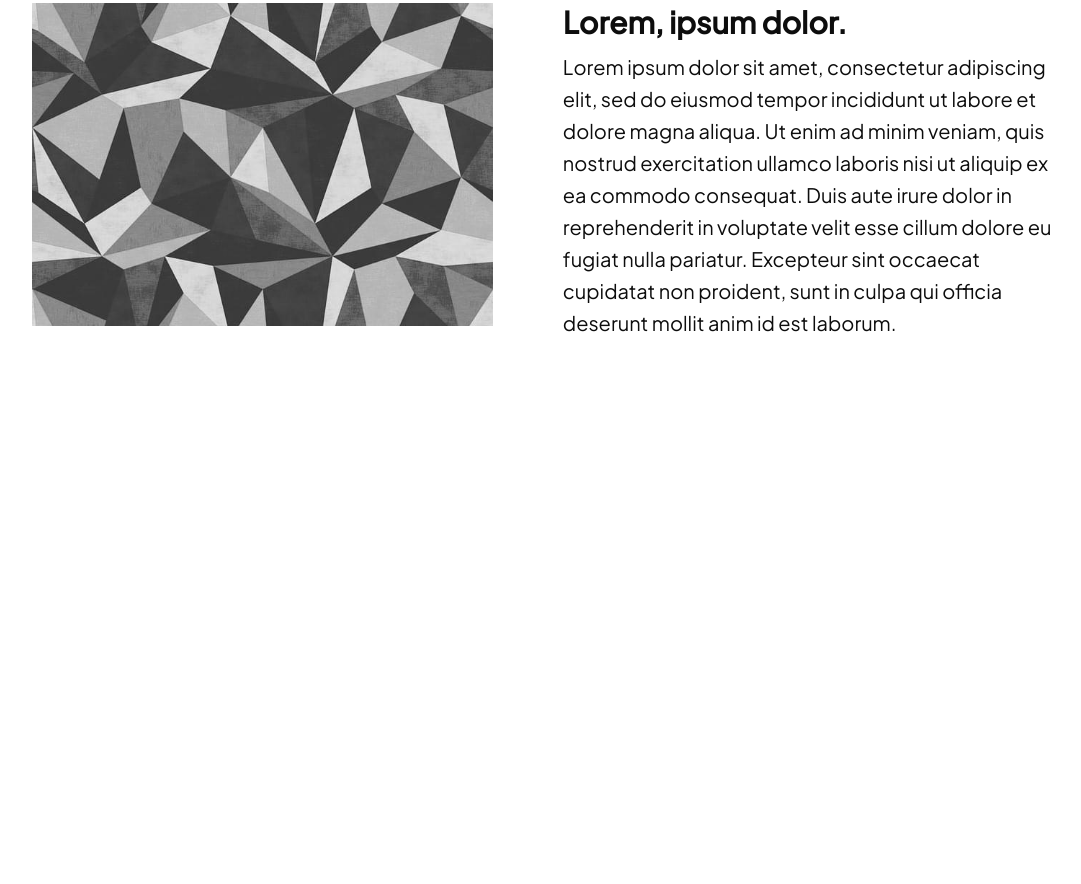
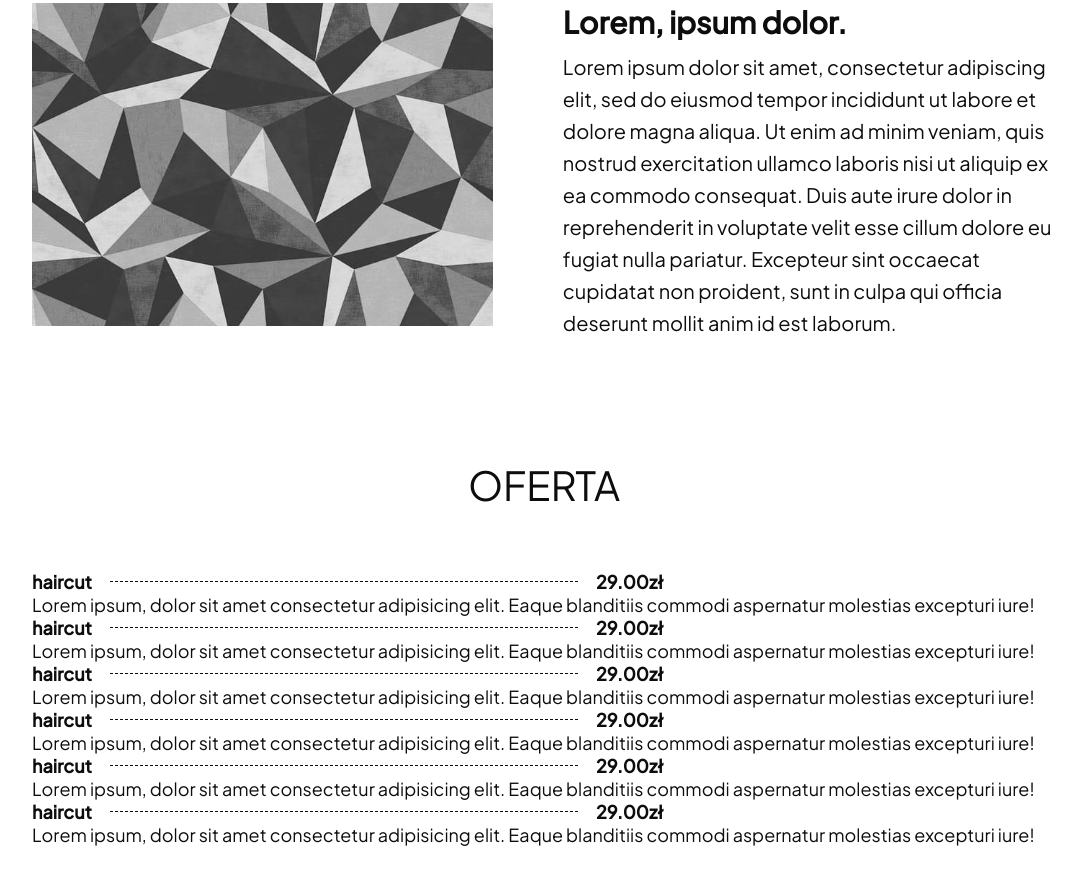
Before and after one commit to kiksonn/szabon, a website: page index.html in a window 1280 px wide. Shown: the part 968-1852 px from the top of the page, without its empty margins (96-1177 px from the left). Drawn offline with Linux system fonts and the light colour scheme.

Commit message:
started offer

```diff
--- a/index.html
+++ b/index.html
@@ -59,7 +59,8 @@
             <img src="./dist/img/header-small.jpg" alt="" class="about-us__img">
             <div class="about-us__box">
                 <h3 class="title-three">Lorem, ipsum dolor.</h3>
-                <p class="about-us__box-text">Lorem ipsum dolor sit amet, consectetur adipiscing elit, sed do eiusmod
+                <p class="about-us__box-text text">Lorem ipsum dolor sit amet, consectetur adipiscing elit, sed do
+                    eiusmod
                     tempor incididunt ut labore
                     et
                     dolore magna aliqua. Ut enim ad minim veniam, quis nostrud exercitation ullamco laboris nisi ut
@@ -72,7 +73,66 @@
         </div>
     </section>
     <section class="section-padding offer" id="offer">
+        <h2 class="title">Oferta</h2>
+        <div class="offer__box wrapper">
+            <ul class="offer__list">
+                <li class="offer__list-item">
+                    <div class="offer__list-item-pricing">
+                        <h4 class="offer__list-item-title-four">haircut</h4>
+                        <span class="offer__list-item-border"></span>
+                        <span class="offer__list-item-price">29.00zł</span>
+                    </div>
+                    <p>Lorem ipsum, dolor sit amet consectetur adipisicing elit. Eaque blanditiis commodi aspernatur
+                        molestias excepturi iure!</p>
+                </li>
+                <li class="offer__list-item">
+                    <div class="offer__list-item-pricing">
+                        <h4 class="offer__list-item-title-four">haircut</h4>
+                        <span class="offer__list-item-border"></span>
+                        <span class="offer__list-item-price">29.00zł</span>
+                    </div>
+                    <p>Lorem ipsum, dolor sit amet consectetur adipisicing elit. Eaque blanditiis commodi aspernatur
+                        molestias excepturi iure!</p>
+                </li>
+                <li class="offer__list-item">
+                    <div class="offer__list-item-pricing">
+                        <h4 class="offer__list-item-title-four">haircut</h4>
+                        <span class="offer__list-item-border"></span>
+                        <span class="offer__list-item-price">29.00zł</span>
+                    </div>
+                    <p>Lorem ipsum, dolor sit amet consectetur adipisicing elit. Eaque blanditiis commodi aspernatur
+                        molestias excepturi iure!</p>
+                </li>
+                <li class="offer__list-item">
+                    <div class="offer__list-item-pricing">
+                        <h4 class="offer__list-item-title-four">haircut</h4>
+                        <span class="offer__list-item-border"></span>
+                        <span class="offer__list-item-price">29.00zł</span>
+                    </div>
+                    <p>Lorem ipsum, dolor sit amet consectetur adipisicing elit. Eaque blanditiis commodi aspernatur
+                        molestias excepturi iure!</p>
+                </li>
+                <li class="offer__list-item">
+                    <div class="offer__list-item-pricing">
+                        <h4 class="offer__list-item-title-four">haircut</h4>
+                        <span class="offer__list-item-border"></span>
+                        <span class="offer__list-item-price">29.00zł</span>
+                    </div>
+                    <p>Lorem ipsum, dolor sit amet consectetur adipisicing elit. Eaque blanditiis commodi aspernatur
+                        molestias excepturi iure!</p>
+                </li>
+                <li class="offer__list-item">
+                    <div class="offer__list-item-pricing">
+                        <h4 class="offer__list-item-title-four">haircut</h4>
+                        <span class="offer__list-item-border"></span>
+                        <span class="offer__list-item-price">29.00zł</span>
+                    </div>
+                    <p>Lorem ipsum, dolor sit amet consectetur adipisicing elit. Eaque blanditiis commodi aspernatur
+                        molestias excepturi iure!</p>
+                </li>
+            </ul>
 
+        </div>
     </section>
     <br><br><br><br><br><br><br><br><br><br><br><br><br><br><br><br><br><br><br><br><br><br><br><br><br><br><br><br><br><br><br><br><br><br><br><br><br><br><br><br><br><br><br><br><br><br><br><br><br><br><br><br><br><br><br><br><br><br><br><br><br><br><br><br><br><br><br><br><br><br><br><br><br><br><br><br><br><br><br><br><br><br><br><br><br><br><br><br><br><br><br><br><br><br><br><br><br><br><br><br><br><br><br><br><br><br><br><br><br><br><br><br><br><br><br><br><br><br><br><br><br><br><br><br><br><br><br><br><br><br><br><br><br><br><br><br><br><br><br><br><br><br><br><br><br><br><br><br><br><br><br><br><br><br><br><br><br><br><br><br><br><br><br><br><br><br><br><br><br><br><br><br><br><br><br><br><br><br><br><br><br><br><br><br><br><br><br><br><br><br><br><br><br><br><br><br><br><br><br><br>
     <script src="./dist/js/main.min.js"></script>
--- a/src/sass/_components.scss
+++ b/src/sass/_components.scss
@@ -27,6 +27,10 @@
     margin-bottom: 1rem;
 }
 
+.text {
+    font-size: 1.8rem;
+}
+
 .book-btn {
     padding: 0.7em 1em;
     background-color: $black;
--- a/src/sass/_medium.scss
+++ b/src/sass/_medium.scss
@@ -7,20 +7,16 @@
         font-size: 3rem;
     }
 
+    .text {
+        font-size: 2rem;
+    }
+
     // HEADER
     .header {
-        @include background-image("../img/header-big.jpg", .6);
+        @include background-image("../img/header-big.jpg", .1);
 
         &__heading {
             font-size: 5.5rem;
         }
     }
-
-    // ABOUT US
-
-    .about-us {
-        &__box-text {
-            font-size: 2rem;
-        }
-    }
 }
--- a/src/sass/main.scss
+++ b/src/sass/main.scss
@@ -119,8 +119,6 @@ body {
     }
 }
 
-// ABOUT
-
 // ABOUT US
 
 .about-us {
@@ -137,9 +135,41 @@ body {
     &__box {
         margin-top: 2rem;
     }
+}
 
-    &__box-text {
-        font-size: 1.8rem;
+// OFFER
+
+.offer {
+    &__list {
+        display: flex;
+        flex-direction: column;
+        list-style-type: none;
+
+        &-item {
+
+            &-pricing {
+                display: flex;
+
+                align-items: center;
+            }
+
+            &-title-four {
+                padding-right: 1em;
+            }
+
+            &-border {
+                border-bottom: 1px dashed $black;
+                width: 100%;
+                height: 100%;
+            }
+
+            &-price {
+                width: 100%;
+                height: 100%;
+                padding-left: 1em;
+                font-weight: bold
+            }
+        }
     }
 }
 
```
Also changed, not shown: dist/css/main.min.css, 1 other file.
